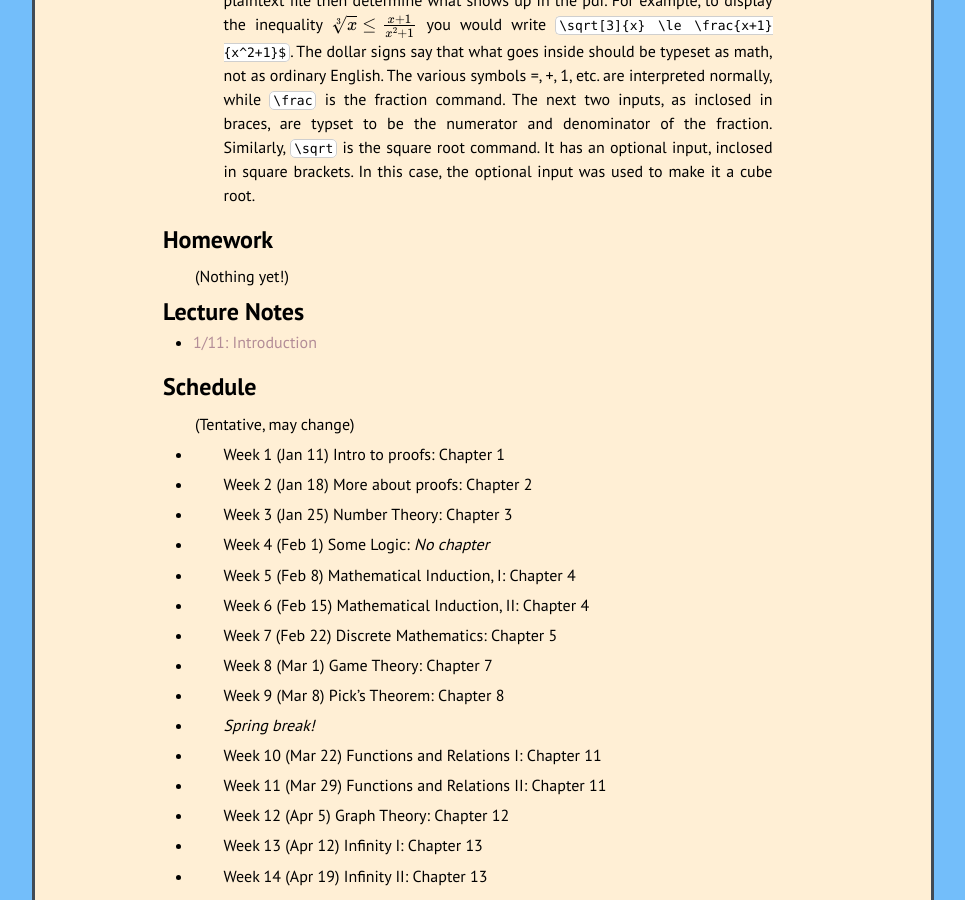
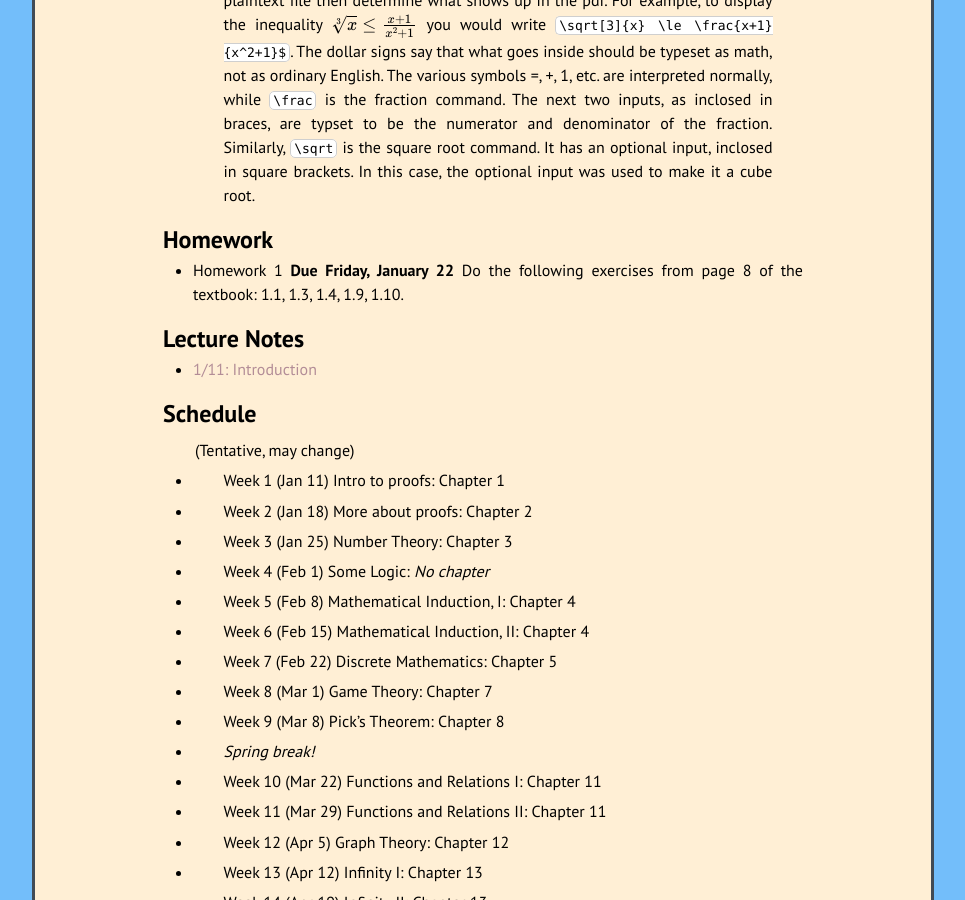
Before and after one commit to kamerynjw/kamerynjw.github.io, a Jekyll site: the page built from teaching/2021/math321.md, in a window 1280 px wide and 900 px high, scrolled down 863 px. Shown: the whole window, without its empty margins (157-1122 px from the left). Built offline with Jekyll 4.4.1, drawn with Linux system fonts in a browser that asks for light colours; nearby versions of some CDN libraries; formulas are drawn with MathJax 3.

Commit message:
first homework

```diff
--- a/teaching/2021/math321.md
+++ b/teaching/2021/math321.md
@@ -29,7 +29,7 @@ Announcements
 Homework
 --------
 
-(Nothing yet!)
+* Homework 1 **Due Friday, January 22** Do the following exercises from page 8 of the textbook: 1.1, 1.3, 1.4, 1.9, 1.10.
 
 Lecture Notes
 -------
```
